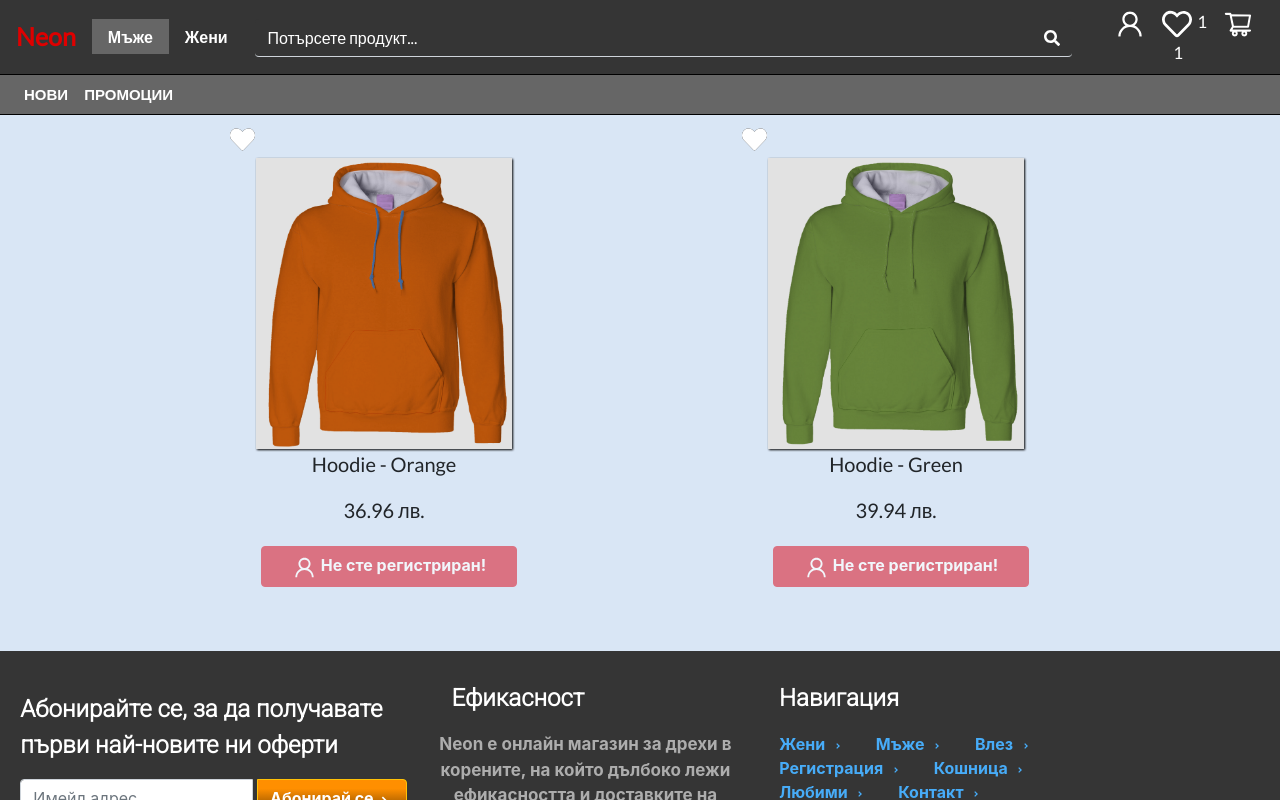
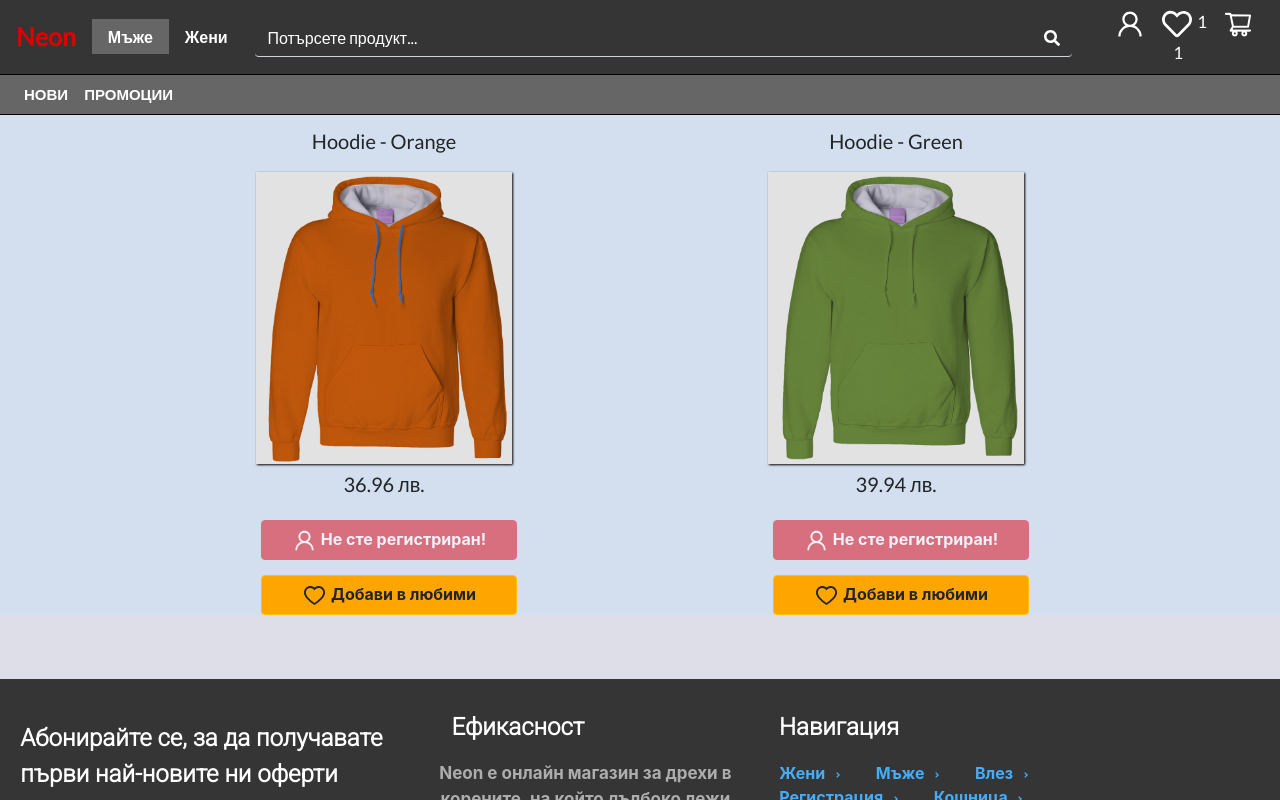
Before and after one commit to MartinYordanov374/WebStore-FullStack-Mockup, a React (Create React App) app: page /Men in a window 1280 px wide. Built offline with nearby package versions, Linux system fonts and the light colour scheme.

Commit message:
Removed the add to wishlist icon and replaced it by a button

```diff
--- a/src/Components/HoodiesPage.js
+++ b/src/Components/HoodiesPage.js
@@ -12,7 +12,7 @@ import {store} from './store'
 import {connect} from 'react-redux'
 import {v4} from 'uuid'
 import {Redirect} from 'react-router-dom'
-import {AiOutlineShoppingCart, AiOutlineUser} from 'react-icons/ai'
+import {AiOutlineShoppingCart, AiOutlineUser, AiOutlineHeart} from 'react-icons/ai'
 class HoodiesPage extends Component {
     render(){
     let {productsInWishList} = this.props;
@@ -54,17 +54,20 @@ class HoodiesPage extends Component {
             {hoodiesList.map((hoodie, index)=>
                     <div className='exhibitionHoodiesWrapper'>
                         <div className='exhibitionImageWrapper'>
-                            <p className='addFaves'><FaHeart onClick={()=>addToWishlist(hoodie, index)} id={index} size={25}/></p>
-                            <br></br>
+                            <p className='hoodieName'>{hoodie.name}</p>
                             <img className='exhibitionHoodieImage' src={hoodie.image}/>
-                            <p className='hoodieName'>{hoodie.name}</p>
                             <p className='hoodiePrice'>{hoodie.price} лв.</p>
                             {isLoggedIn.length>3
                             ?
-                            <Button className='btn-warning buyOnExhibition' onClick={()=>addToCart(hoodie)}><strong><AiOutlineShoppingCart size={25}/> Купи</strong></Button>
+                            <div className='actionButtonsWrapper'>
+                                <Button className='btn-warning buyOnExhibition' onClick={()=>addToCart(hoodie)}><strong><AiOutlineShoppingCart size={25}/> Купи</strong></Button>
+                                <Button className='btn-warning addToWishListButton' onClick={()=>addToWishlist(hoodie, index)}><strong><AiOutlineHeart className='addToWishListButtonIcon' size={25}/>  Добави в любими</strong></Button>
+                            </div>
                             :
-                            <Button className='btn-danger buyOnExhibitionDisabled disabled'><strong><AiOutlineUser size={25}/> Не сте регистриран! </strong></Button>
-                            }
+                            <div className='actionButtonsWrapper'>
+                                <Button className='btn-danger buyOnExhibitionDisabled disabled'><strong><AiOutlineUser size={25}/> Не сте регистриран! </strong></Button>
+                                <Button className='btn-warning addToWishListButton' onClick={()=>addToWishlist(hoodie, index)}><strong><AiOutlineHeart className='addToWishListButtonIcon' size={25}/>  Добави в любими</strong></Button>
+                            </div>                            }
                         </div>
                     </div>)}
             </div>
--- a/src/Components/MasksPage.js
+++ b/src/Components/MasksPage.js
@@ -10,7 +10,7 @@ import Hoodie_4 from './Images/Hoodie_Featured_1.png'
 import {store} from './store'
 import $ from 'jquery'
 import {v4} from 'uuid'
-import {AiOutlineShoppingCart, AiOutlineUser} from 'react-icons/ai'
+import {AiOutlineShoppingCart, AiOutlineUser, AiOutlineHeart} from 'react-icons/ai'
 
 export default function MasksPage() {
     const hoodiesList=[
@@ -47,17 +47,21 @@ export default function MasksPage() {
             {hoodiesList.map((hoodie, index)=>
                     <div className='exhibitionHoodiesWrapper'>
                         <div className='exhibitionImageWrapper'>
-                            <p className='addFaves'><FaHeart onClick={()=>addToWishlist(hoodie, index)} id={index} size={25}/></p>
-                            <br></br>
+                            <p className='hoodieName'>{hoodie.name}</p>
                             <img className='exhibitionHoodieImage' src={hoodie.image}/>
-                            <p className='hoodieName'>{hoodie.name}</p>
                             <p className='hoodiePrice'>{hoodie.price} лв.</p>
                             {isLoggedIn.length>3
                             ?
-                            <Button className='btn-warning buyOnExhibition' onClick={()=>addToCart(hoodie)}><strong><AiOutlineShoppingCart size={25}/> Купи</strong></Button>
+                            <div className='actionButtonsWrapper'>
+                                <Button className='btn-warning buyOnExhibition' onClick={()=>addToCart(hoodie)}><strong><AiOutlineShoppingCart size={25}/> Купи</strong></Button>
+                                <Button className='btn-warning addToWishListButton' onClick={()=>addToWishlist(hoodie, index)}><strong><AiOutlineHeart className='addToWishListButtonIcon' size={25}/>  Добави в любими</strong></Button>
+                            </div>
                             :
-                            <Button className='btn-danger buyOnExhibitionDisabled disabled'><strong><AiOutlineUser size={25}/> Не сте регистриран! </strong></Button>
-                            }
+                            <div className='actionButtonsWrapper'>
+                                <Button className='btn-danger buyOnExhibitionDisabled disabled'><strong><AiOutlineUser size={25}/> Не сте регистриран! </strong></Button>
+                                <Button className='btn-warning addToWishListButton' onClick={()=>addToWishlist(hoodie, index)}><strong><AiOutlineHeart className='addToWishListButtonIcon' size={25}/>  Добави в любими</strong></Button>
+                            </div>
+                           }
                         </div>
                     </div>)}
             </div>
--- a/src/Components/Products.js
+++ b/src/Components/Products.js
@@ -21,7 +21,7 @@ import Hoodie_2 from '../Components/Images/Hoodie_Featured_2.png'
 import Hoodie_4 from '../Components/Images/Hoodie_Featured_1.png'
 import {store} from './store'
 import {FaHeart} from 'react-icons/fa'
-import {AiOutlineShoppingCart, AiOutlineUser} from 'react-icons/ai'
+import {AiOutlineShoppingCart, AiOutlineUser, AiOutlineHeart} from 'react-icons/ai'
 import {v4} from 'uuid'
 
 class Products extends Component {
@@ -79,7 +79,6 @@ class Products extends Component {
                         <img className='carouselImage' src={Sales}/>
                     </Carousel.Item>
                 </Carousel>
-                <hr></hr>
 
                 <div className='Categories col-sm-12 col-md-12 col-lg-12 col-xs-12'>
                     <h1 className='featured'>Примерни цветове</h1>
@@ -118,14 +117,21 @@ class Products extends Component {
                     {menHoodiesList.map((hoodie, index)=>
                     <div className='exhibitionHoodiesWrapper'>
                         <div className='exhibitionImageWrapper'>
-                            <p className='addFaves'><FaHeart onClick={()=>addToWishlist(hoodie, index)} id={index} size={25}/></p>
+                            <p className='hoodieName'>{hoodie.name}</p>
                             <img className='exhibitionHoodieImage' src={hoodie.image}/>
                             <p className='hoodiePrice'>{hoodie.price} лв.</p>
                             {isLoggedIn.length>3
                             ?
+                            <div className='actionButtonsWrapper'>
                                 <Button className='btn-warning buyOnExhibition' onClick={()=>addToCart(hoodie)}><strong><AiOutlineShoppingCart size={25}/> Купи</strong></Button>
+                                <Button className='btn-warning addToWishListButton' onClick={()=>addToWishlist(hoodie, index)}><strong><AiOutlineHeart className='addToWishListButtonIcon' size={25}/>  Добави в любими</strong></Button>
+                            </div>
                             :
+                            <div className='actionButtonsWrapper'>
+
                                 <Button className='btn-danger buyOnExhibitionDisabled disabled'><strong><AiOutlineUser size={25}/> Не сте регистриран! </strong></Button>
+                                <Button className='btn-warning addToWishListButton' onClick={()=>addToWishlist(hoodie, index)}><strong><AiOutlineHeart className='addToWishListButtonIcon' size={25}/>  Добави в любими</strong></Button>
+                            </div>
                             }
                         </div>
                     </div>)}
@@ -138,15 +144,28 @@ class Products extends Component {
                     {womenHoodiesList.map((hoodie, index)=>
                     <div className='exhibitionHoodiesWrapper'>
                         <div className='exhibitionImageWrapper'>
-                            <p className='addFaves'><FaHeart onClick={()=>addToWishlist(hoodie, index)} id={index} size={25}/></p>
+                            {/* <p className='addFaves'><FaHeart onClick={()=>addToWishlist(hoodie, index)} id={index} size={25}/></p> */}
+                            <div className='hoodieWrapper'>
+                                <p className='hoodieName'>{hoodie.name}</p>
+
                                 <img className='exhibitionHoodieImage' src={hoodie.image}/>
                                 <p className='hoodiePrice'>{hoodie.price} лв.</p>
+
+
                                 {isLoggedIn.length>3
                                 ?
+                                <div className='actionButtonsWrapper'>
+
                                 <Button className='btn-warning buyOnExhibition' onClick={()=>addToCart(hoodie)}><strong><AiOutlineShoppingCart size={25}/> Купи</strong></Button>
+                                <Button className='btn-warning addToWishListButton' onClick={()=>addToWishlist(hoodie, index)}><strong><AiOutlineHeart className='addToWishListButtonIcon' size={25}/>  Добави в любими</strong></Button>
+                                </div>
                                 :
+                                <div className='actionButtonsWrapper'>
                                 <Button className='btn-danger buyOnExhibitionDisabled disabled'><strong><AiOutlineUser size={25}/> Не сте регистриран! </strong></Button>
+                                <Button className='btn-warning addToWishListButton' onClick={()=>addToWishlist(hoodie, index)}><strong><AiOutlineHeart className='addToWishListButtonIcon' size={25}/>  Добави в любими</strong></Button>
+                                </div>
                                 }
+                            </div>
                         </div>
                     </div>)}
                 </div>
--- a/src/Components/ServerSide/index.js
+++ b/src/Components/ServerSide/index.js
@@ -19,7 +19,6 @@ app.post('/register', (req, res)=>{
     const username = req.body.username;
     const password = req.body.password;
     const email = req.body.email;
-
     const saltRounds = 10;
     db.query('SELECT 1 FROM users WHERE email=? OR username=?', [email, username], (err, result)=>{
         if(result.length>0)
--- a/src/Components/css/Products.css
+++ b/src/Components/css/Products.css
@@ -8,12 +8,12 @@ body, html {
 }
 
 .App {
-  background-color: #d9e6f5;
-  background-color: #d9e6f5;
+  background-color: #d3deee;
+  background-color: #dddee8;
 }
 
 .App .products {
-  background-color: #d9e6f5;
+  background-color: #d3deee;
 }
 
 .hoodieWrapper {
@@ -94,12 +94,28 @@ body, html {
   width: 50%;
 }
 
+.actionButtonsWrapper {
+  display: block;
+}
+
+.actionButtonsWrapper .addToWishListButton {
+  width: 50%;
+  margin-left: 2%;
+  margin-top: 3%;
+  background-color: orange;
+}
+
+.actionButtonsWrapper .addToWishListButton:hover {
+  background-color: #ffa013;
+}
+
 .hoodieName {
   font-family: 'Lato', sans-serif;
   font-size: 20px;
 }
 
 .hoodiePrice {
+  margin-top: 1%;
   font-family: 'Lato', sans-serif;
   font-size: 20px;
 }
@@ -130,7 +146,7 @@ body, html {
 .featured {
   font-family: 'Lato', sans-serif;
   font-size: 35px;
-  color: #ff8c00;
+  color: black;
 }
 
 .Categories {
@@ -193,7 +209,7 @@ body, html {
 .categoryName {
   font-family: 'Lato', sans-serif;
   font-size: 35px;
-  color: #ff8c00;
+  color: black;
 }
 
 .caption {
--- a/src/Components/css/Products.scss
+++ b/src/Components/css/Products.scss
@@ -15,17 +15,17 @@ body, html{
     // background-color: #687477;
     // background-color: #403234;
 
-    background-color:#d9e6f5;
+    background-color:#d3deee;
 
     .products{
         // background-image: linear-gradient(180deg, #e3e0cf, #c5d5db, #9fa8a3,);
-        background-color:#d9e6f5;
+        background-color:#d3deee;
     }
     //c5d5db
     //9fa8a3
     //e3e0cf
     // background-color:  #9fa8a3;
-    background-color:#d9e6f5;
+    background-color:#dddee8;
 }
 @mixin CategoriesBackground{
 
@@ -85,6 +85,7 @@ body, html{
     }
     .exhibitionImageWrapper{
         text-align: center;
+
         // margin-left: 10%;
     }
     .addFaves{
@@ -117,11 +118,31 @@ body, html{
     }
 
 }
+.actionButtonsWrapper{
+    display: block;
+    .addToWishListButton{
+        width: 50%;
+        margin-left: 2%;
+        margin-top: 3%;
+        background-color: orange;
+        &:hover{
+            background-color:  rgb(255, 160, 19);
+        }
+    }
+    .addToWishListButtonIcon{
+
+
+    }
+
+}
+.hoodieWrapper{
+}
 .hoodieName{
     font-family: 'Lato', sans-serif;
     font-size: 20px;
 }
 .hoodiePrice{
+    margin-top: 1%;
     font-family: 'Lato', sans-serif;
     font-size: 20px;
 }
@@ -154,7 +175,7 @@ body, html{
 .featured{
     font-family: 'Lato', sans-serif;
     font-size: 35px;
-    color: #ff8c00;
+    color: black;
 }
 .Categories{
     // display: inline-flex;
@@ -188,7 +209,7 @@ body, html{
 .categoryName{
     font-family: 'Lato', sans-serif;
     font-size: 35px;
-    color: #ff8c00;
+    color: black;
 }
 .caption{
     background-color: white;
```
Also changed, not shown: 1 other file (tests, documents, lock files or other folders). Lines whose indentation alone changed are shown as unchanged.
